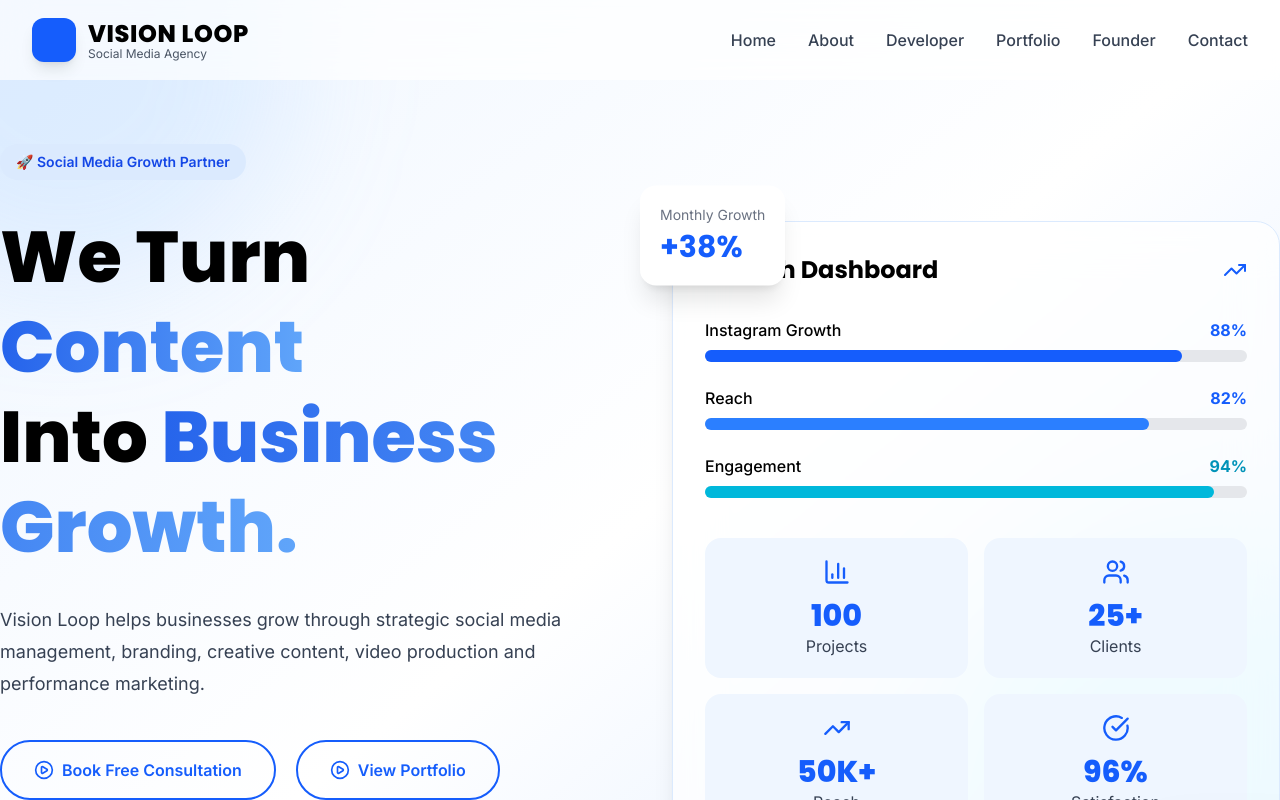
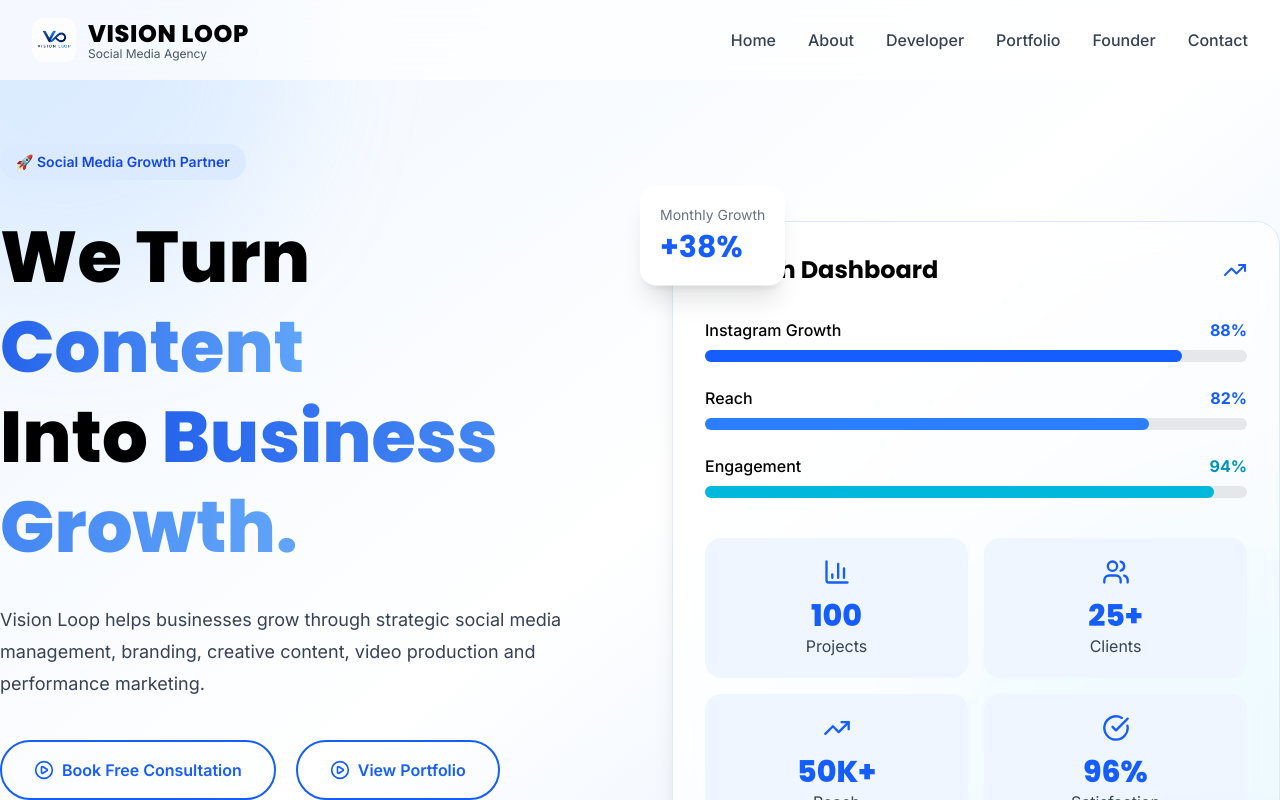
Before and after one commit to VLREET18/vision-loop, a Next.js app: page / in a window 1280 px wide. Shown: the top 800 px of the page. Built offline with nearby package versions, Linux system fonts and the light colour scheme.

Commit message:
added logo

```diff
--- a/components/Navbar.tsx
+++ b/components/Navbar.tsx
@@ -4,6 +4,9 @@ import { useState, useEffect } from "react";
 import Link from "next/link";
 import { Menu, X } from "lucide-react";
 import { motion, AnimatePresence } from "framer-motion";
+
+import Image from "next/image";
+
 
 const navLinks = [
   { name: "Home", href: "#home" },
@@ -40,10 +43,15 @@ export default function Navbar() {
         <div className="max-w-7xl mx-auto flex items-center justify-between px-6 lg:px-8 h-20">
 
           {/* Logo */}
-          <Link href="https://i.ibb.co/WvGCpN31/Screenshot-2026-07-22-014232.png" className="flex items-center gap-3">
-            <div className="w-11 h-11 rounded-xl bg-blue-600 flex items-center justify-center text-white font-bold text-lg shadow-lg">
-
-            </div>
+              <Link href="/" className="flex items-center gap-3">
+                <Image
+                  src="/logo.png" // Replace with your logo filename
+                  alt="Vision Loop Logo"
+                  width={44}
+                  height={44}
+                  className="rounded-xl object-contain"
+                  priority
+                />
 
                 <div>
                   <h1 className="text-2xl font-extrabold tracking-wide text-black">
```
Lines whose indentation alone changed are shown as unchanged.
